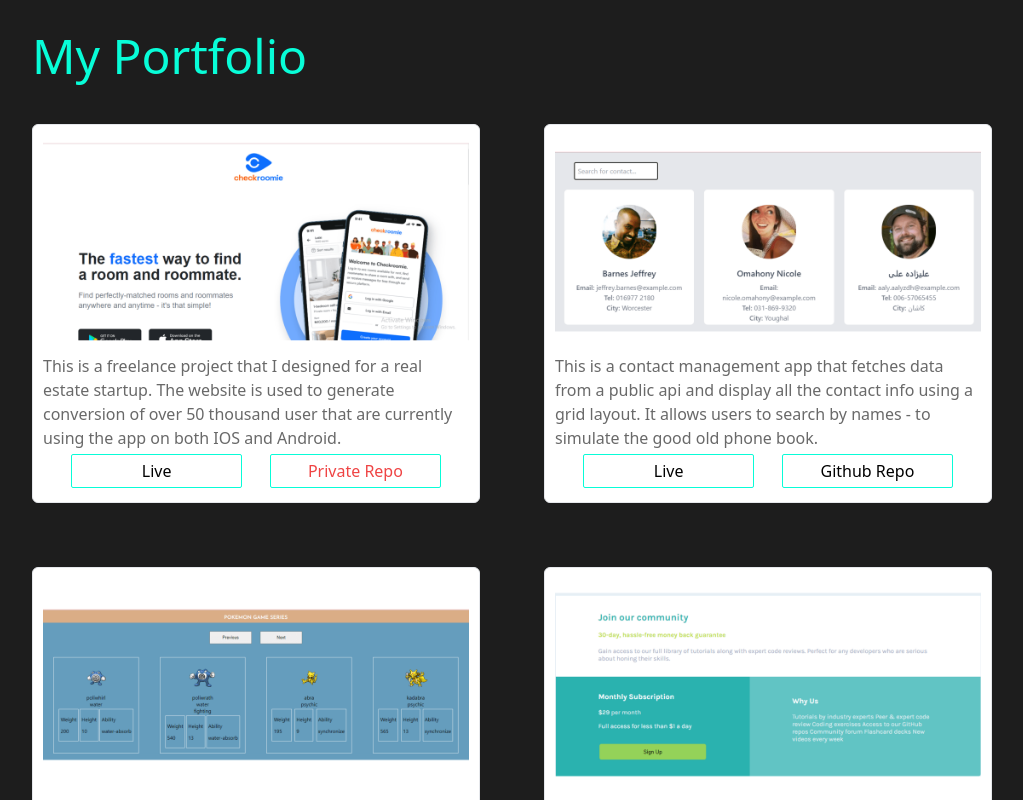
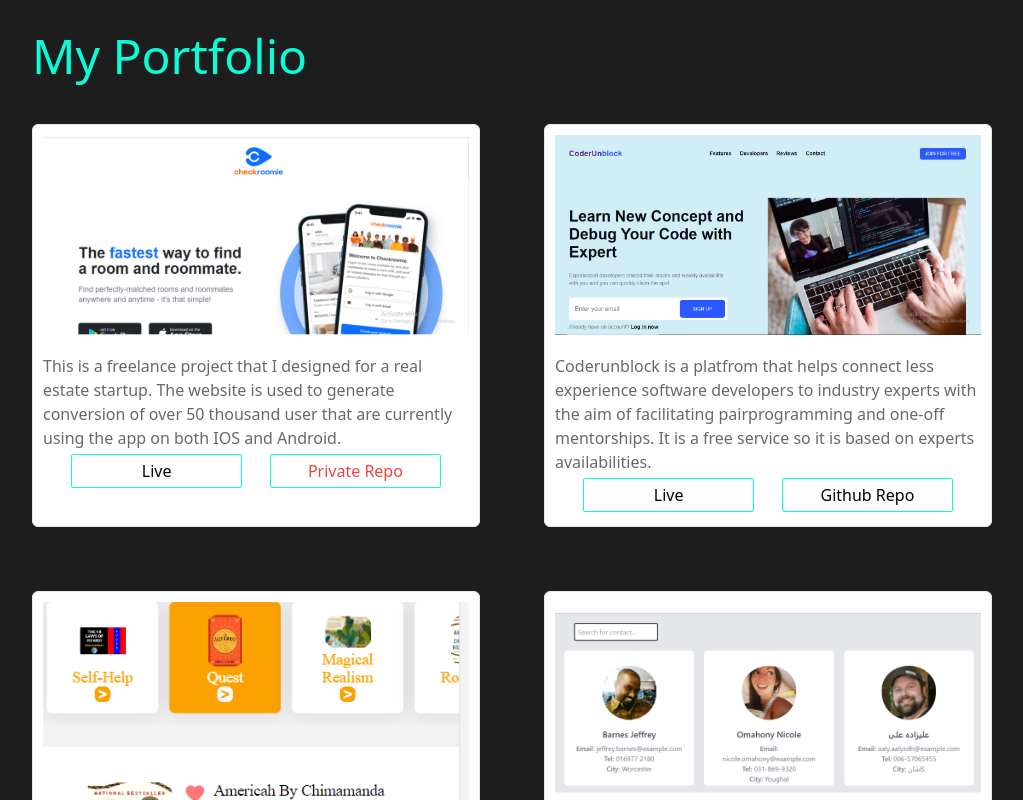
Before and after one commit to Moscode/Frontend_Portfolio, a React (Vite) app: page / in a window 1280 px wide. Shown: the part 780-1580 px from the top of the page, without its empty margins (224-1247 px from the left). Built offline with nearby package versions, Linux system fonts and the light colour scheme.

Commit message:
clean up and added more projects

```diff
--- a/src/components/Button.tsx
+++ b/src/components/Button.tsx
@@ -1,12 +1,15 @@
 interface buttonContentType{
     buttonContent:string
     customStyle?: string
+    link: string
 }
 
-const Button = ({buttonContent, customStyle}: buttonContentType) => {
+const Button = ({buttonContent, customStyle, link}: buttonContentType) => {
   return (
-    <div className={`border border-[#08fdd8] rounded-sm py-[4px] px-[10px] text-center my-[4px] ${customStyle}`}>
+    <div className={`border border-[#08fdd8] rounded-sm text-center my-[4px] w-[40%] ${customStyle}`}>
+      <a href={link} target="_blank" className={`block w-[100%] h-[100%] py-[4px] px-[10px] ${customStyle}`}>
         {buttonContent}
+      </a>
     </div>
   )
 }
--- a/src/components/Portfolio/index.tsx
+++ b/src/components/Portfolio/index.tsx
@@ -2,6 +2,8 @@
 import Pokemon from '../../assets/Pokemon-Game.png'
 import Subcription from '../../assets/Sass-App.png'
 import Checkroomie from '../../assets/checkroomie.png'
+import CoderUnblock from '../../assets/coderunblock.png'
+import SwapBook from '../../assets/swapbook.png'
 
 import ProjectCard from '../ProjectCard'
 
@@ -10,10 +12,12 @@
     <div>
         <h1 className='text-[#08fdd8] text-[3rem]'>My Portfolio</h1>
         <div className='grid md:grid-cols-2 gap-[4rem] mt-[2rem]'>
-            <ProjectCard projectImg={Checkroomie} projectDescription='This is a freelance project that I designed for a real estate startup. The website is used to generate conversion of over 50 thousand user that are currently using the app on both IOS and Android.' style=' cursor-not-allowed text-red-500' content='Private Repo'/>
-            <ProjectCard projectImg={ContactInfo} projectDescription='This is a contact management app that fetches data from a public api and display all the contact info using a grid layout. It allows users to search by names - to simulate the good old phone book.' content='Github Repo'/>
-            <ProjectCard projectImg={Pokemon} projectDescription='The Lengendry Pokeman display board with pagination from the public pokeman api. In this app, each pokeman ability and complete features were displayed.' content='Github Repo'/>
-            <ProjectCard projectImg={Subcription} projectDescription='This project was built with HTML, and SASS... This is a subcription card app inspired by a design on frontendmentor.io. This was a good opportunity to play around with sass css.' content='Github Repo'/>
+            <ProjectCard projectImg={Checkroomie} projectDescription='This is a freelance project that I designed for a real estate startup. The website is used to generate conversion of over 50 thousand user that are currently using the app on both IOS and Android.' style='cursor-not-allowed text-red-500' content='Private Repo' live="https://checkroomie.com/" repo="#"/>
+            <ProjectCard projectImg={CoderUnblock} projectDescription='Coderunblock is a platfrom that helps connect less experience software developers to industry experts with the aim of facilitating pairprogramming and one-off mentorships. It is a free service so it is based on experts availabilities.' content='Github Repo' live="https://coderunblock.netlify.app" repo="https://github.com/Moscode/coderunblock"/>
+            <ProjectCard projectImg={SwapBook} projectDescription='SwapBook is a web application that connects readers that are willing to swap their hard copy books with one another but it is currently optimized for mobile view. The desktop view is coming soon and complete features is coming soon.' content='Github Repo' live="https://swapbook.netlify.app" repo="https://github.com/Moscode/BookSwap"/>
+            <ProjectCard projectImg={ContactInfo} projectDescription='This is a contact management app that fetches data from a public api and display all the contact info using a grid layout. It allows users to search by names - to simulate the good old phone book.' content='Github Repo' live="https://contact-list-management-app.netlify.app" repo="https://github.com/Moscode/contact-list-management-app"/>
+            <ProjectCard projectImg={Pokemon} projectDescription='The Lengendry Pokeman display board with pagination from the public pokeman api. In this app, each pokeman ability and complete features were displayed.' content='Github Repo' live="https://pokemonseries.netlify.app" repo="https://github.com/Moscode/PokemonGame"/>
+            <ProjectCard projectImg={Subcription} projectDescription='This project was built with HTML, and SASS... This is a subcription card app inspired by a design on frontendmentor.io. This was a good opportunity to play around with sass css.' content='Github Repo' live="https://subscription-page-with-sass.netlify.app" repo="https://github.com/Moscode/Subscription-Page-Component"/>
         </div>
     </div>
   )
--- a/src/components/ProjectCard.tsx
+++ b/src/components/ProjectCard.tsx
@@ -4,21 +4,23 @@
   projectImg: string,
   projectDescription: string,
   style?: string,
-  content: string
+  content: string,
+  live: string,
+  repo: string
 }
 
-const ProjectCard = ({ projectImg, projectDescription, style, content }: ProjectCardTypes) => {
+const ProjectCard = ({ projectImg, projectDescription, style, content, live, repo }: ProjectCardTypes) => {
   return (
     <div className='p-[10px] bg-[#fff] border rounded-md'>
-        <div className='h-[200px]'>
-            <img src={projectImg} alt='' className='w-[100%]'/>
+        <div className={`h-[200px]`}>
+            <img src={projectImg} alt='' className='w-[100%] h-[100%] object-cover'/>
         </div>
         <div className='flex justify-center mt-[1.2rem] text-[#696969]'>
             <p>{projectDescription}</p>
         </div>
         <div className='flex justify-evenly'>
-            <Button buttonContent='Live' customStyle='w-[40%] cursor-pointer'/>
-            <Button buttonContent={content} customStyle={`w-[40%] cursor-pointer ${style}`}/>
+            <Button buttonContent='Live' customStyle='cursor-pointer' link={live}/>
+            <Button buttonContent={content} customStyle={`${style}`} link={repo}/>
         </div>
     </div>
   )
```
Also changed, not shown: .gitpod.yml (added), src/assets/coderunblock.png (added), src/assets/swapbook.png (added).
